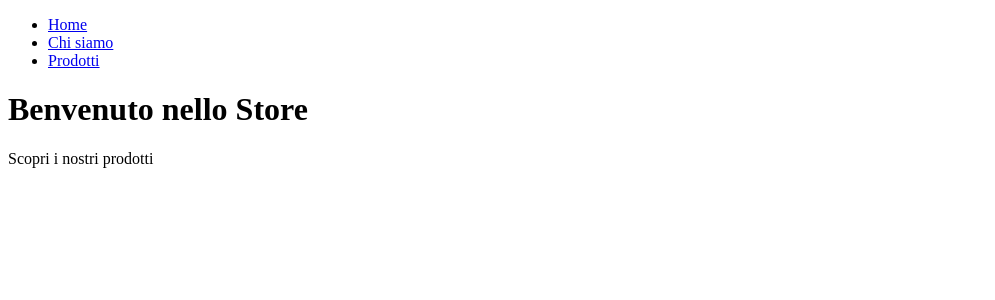
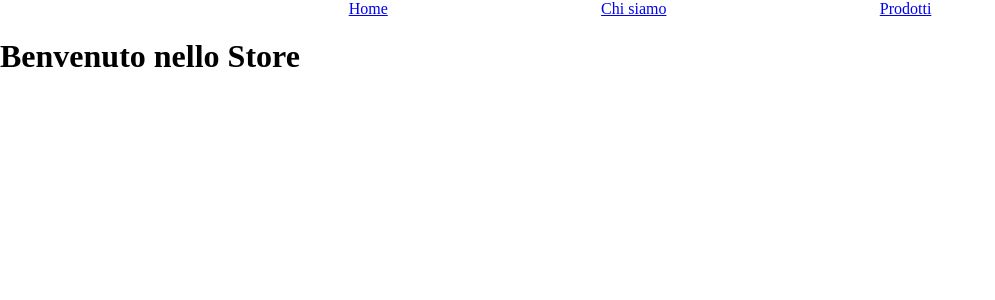
Before and after one commit to serenileonardo/react-router, a React (Vite) app: page / in a window 1280 px wide. Shown: the top 300 px of the page, without its empty margins (0-995 px from the left). Built offline with nearby package versions, Linux system fonts and the light colour scheme.

Commit message:
feat: add some css to structurate

```diff
--- a/src/index.css
+++ b/src/index.css
@@ -0,0 +1,18 @@
+* {
+    margin: 0;
+    padding: 0;
+    box-sizing: border-box;
+}
+
+ul {
+    display: flex;
+    justify-content: center;
+    text-align: center;
+    margin: 0 auto;
+    gap: calc(50% / 3);
+    margin-bottom: 20px;
+}
+
+ul li {
+    list-style: none;
+}
--- a/src/pages/Home.jsx
+++ b/src/pages/Home.jsx
@@ -2,7 +2,6 @@ export default function Home() {
     return (
         <div>
             <h1>Benvenuto nello Store</h1>
-            <p>Scopri i nostri prodotti</p>
         </div>
     )
 }
```
